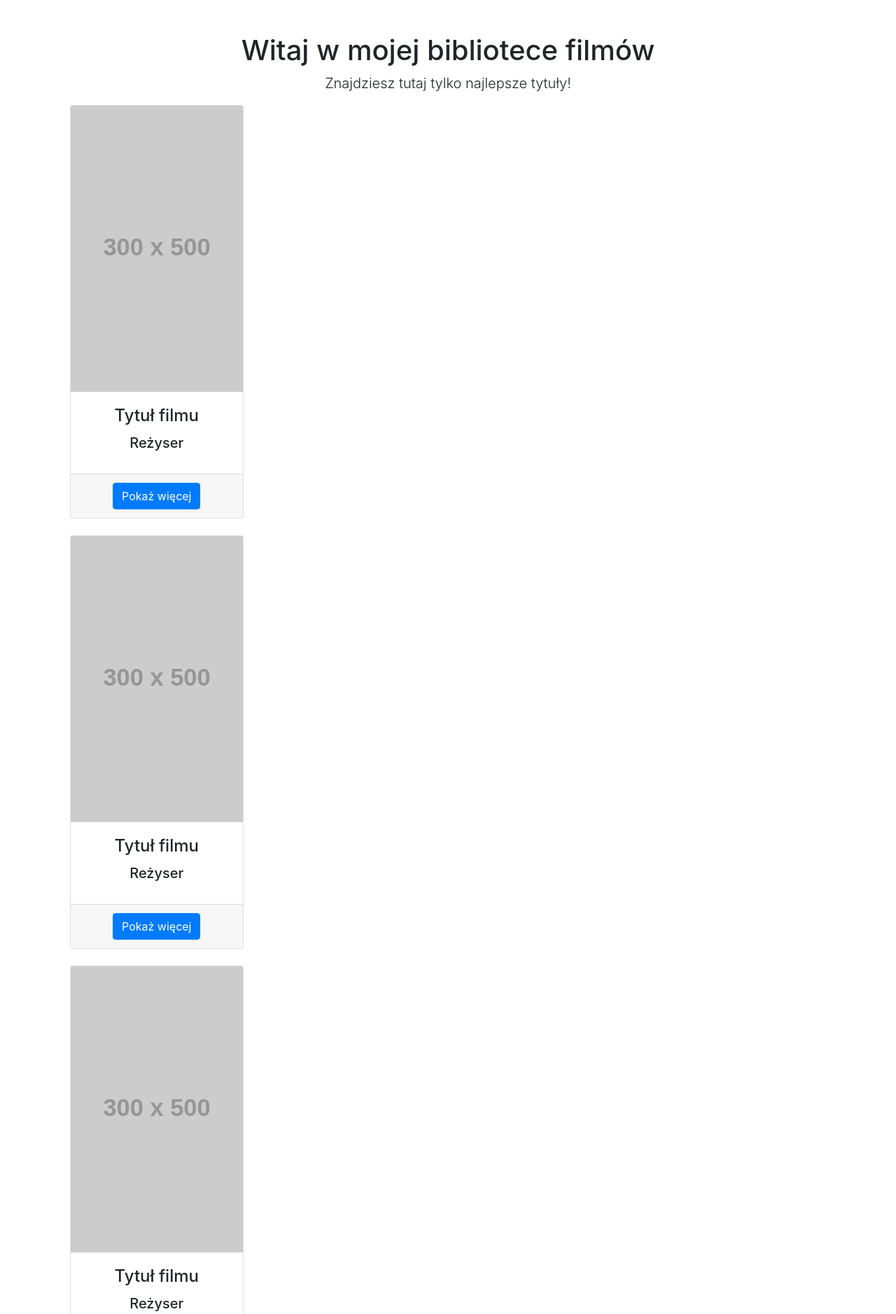
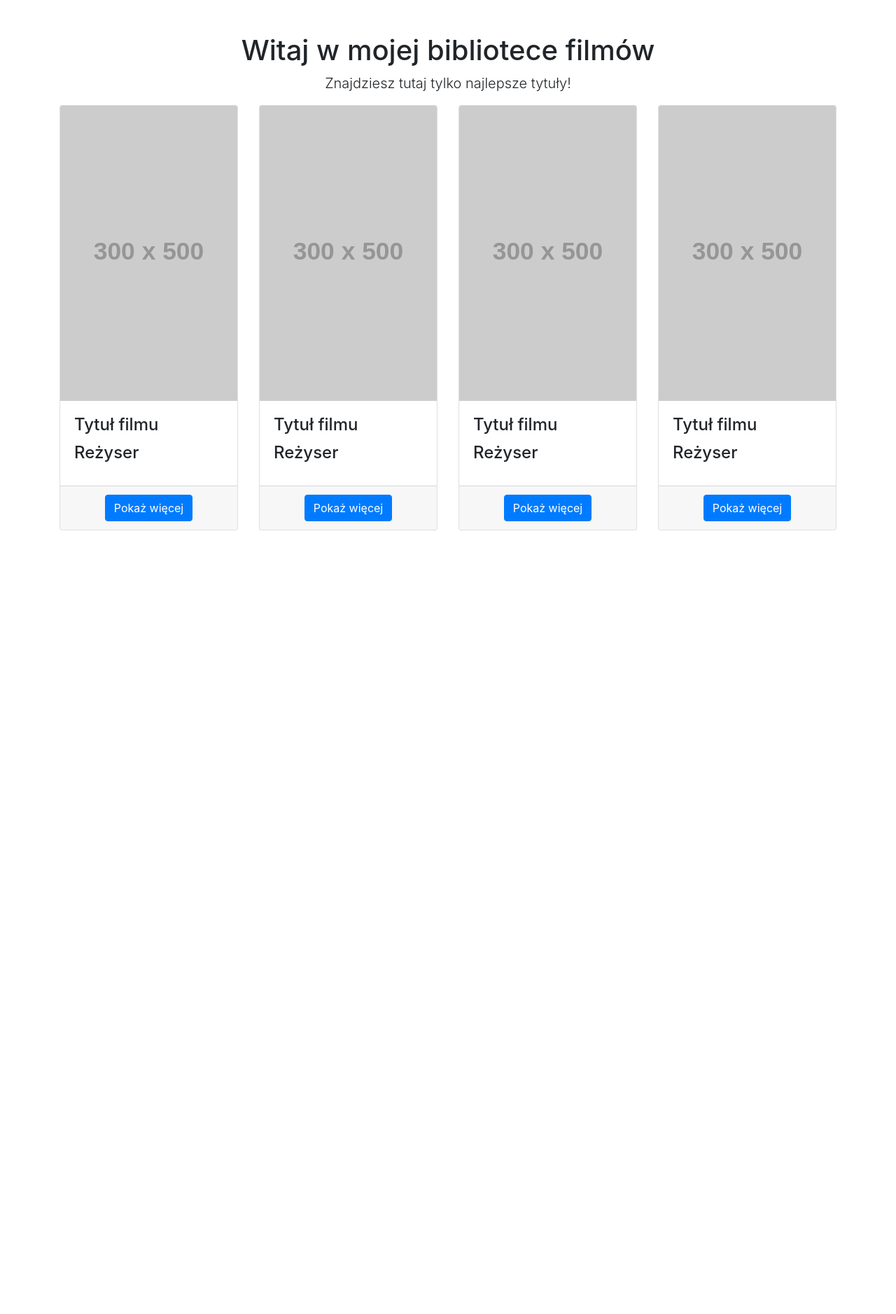
Before and after one commit to Krystian-P/movies_catalogue, a Flask app: page / in a window 1280 px wide. Shown: the part 56-1934 px from the top of the page at 70% size. After the commit the page ends 814 px from the top, so only its background shows below. Run offline with Flask 2, Linux system fonts and the light colour scheme; grey boxes labelled with a size stand in for pictures from a placeholder-image service; some libraries are stand-ins or nearby versions.

Commit message:
Moduł 10.2

```diff
--- a/templates/homepage.html
+++ b/templates/homepage.html
@@ -1,18 +1,18 @@
 {% extends "index.html" %}
-
 {% block content %}
 
 <div class="row">
    <div class="col-lg-12 text-center">
        <h1 class="mt-5">Witaj w mojej bibliotece filmów</h1>
        <p class="lead">Znajdziesz tutaj tylko najlepsze tytuły!</p>
+   </div>
     {% for movie in movies %}
  <div class="col-lg-3 col-md-6 mb-4">
      <div class="card h-100">
          <img class="card-img-top" src="http://placehold.it/300x500" alt="">
          <div class="card-body">
              <h4 class="card-title">Tytuł filmu</h4>
-                <h5 class="card-title">Reżyser</h5>
+             <h4 class="card-title">Reżyser</h4>
          </div>
          <div class="card-footer text-center">
              <a href="#" class="btn btn-primary">Pokaż więcej</a>
@@ -21,4 +21,6 @@
  </div>
 {% endfor %}
    </div>
+</div>
+
 {% endblock %}
--- a/templates/index.html
+++ b/templates/index.html
@@ -6,8 +6,8 @@
         <meta name="description" content="" />
         <meta name="author" content="" />
         <title>Bare - Start Bootstrap Template</title>
-        <!-- Favicon-->
-        <link rel="stylesheet" href="https://stackpath.bootstrapcdn.com/bootstrap/4.4.1/css/bootstrap.min.css" integrity="sha384-Vkoo8x4CGsO3+Hhxv8T/Q5PaXtkKtu6ug5TOeNV6gBiFeWPGFN9MuhOf23Q9Ifjh" crossorigin="anonymous">
+        <!-- Bootstrap core CSS -->
+        <link rel="stylesheet" href="https://stackpath.bootstrapcdn.com/bootstrap/4.3.1/css/bootstrap.min.css" integrity="sha384-ggOyR0iXCbMQv3Xipma34MD+dH/1fQ784/j6cY/iJTQUOhcWr7x9JvoRxT2MZw1T" crossorigin="anonymous">
     </head>
     <body>
         <!-- Responsive navbar-->
@@ -38,8 +38,6 @@
             {% endblock %}
         </div>
         <!-- Bootstrap core JS-->
-        <script src="https://cdn.jsdelivr.net/npm/bootstrap@5.0.1/dist/js/bootstrap.bundle.min.js"></script>
-        <!-- Core theme JS-->
          <script src="https://stackpath.bootstrapcdn.com/bootstrap/4.4.1/js/bootstrap.min.js" integrity="sha384-wfSDF2E50Y2D1uUdj0O3uMBJnjuUD4Ih7YwaYd1iqfktj0Uod8GCExl3Og8ifwB6" crossorigin="anonymous"></script>
     </body>
 </html>
```
Also changed, not shown: _help/Biblioteka filmowa.png (added). Lines whose indentation alone changed are shown as unchanged.
